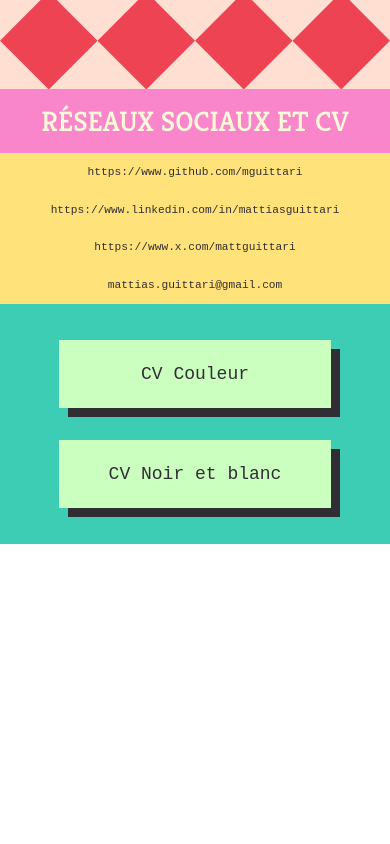
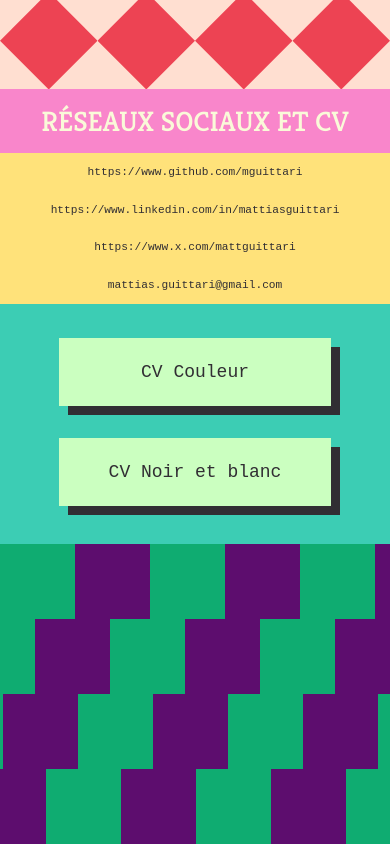
Before and after one commit to mguittari/my-portfolio, a React (Vite) app: page / in a window 390 px wide. Shown: the part 2152-2996 px from the top of the page. Before the commit the page ends 2696 px from the top, so only its background shows below. Built offline with nearby package versions, Linux system fonts and the light colour scheme; a web font is replaced by a local one.

Commit message:
last design pattern

```diff
--- a/src/App.jsx
+++ b/src/App.jsx
@@ -6,6 +6,7 @@
 import ProjectsComponent from "./components/ProjectsComponent/ProjectsComponent";
 import KitchenFloor from "./components/KitchenFloor/KitchenFloor";
 import SocialMediaComponent from "./components/SocialMediaComponent/SocialMediaComponent";
+import StaircasePattern from "./components/StaircasePattern/StaircasePattern";
 
 function App() {
 	return (
@@ -17,6 +18,7 @@
 			<ProjectsComponent />
 			<KitchenFloor />
 			<SocialMediaComponent />
+			<StaircasePattern />
 		</main>
 	);
 }
--- a/src/components/CurriculumComponent/curriculumComponent.module.scss
+++ b/src/components/CurriculumComponent/curriculumComponent.module.scss
@@ -7,6 +7,7 @@
     @extend %flex;
     flex-direction: column;
     gap: 2rem;
+    padding-bottom: 3px;
 }
 
 @media screen and (width >= 1024px) {
--- /dev/null
+++ b/src/components/StaircasePattern/StaircasePattern.jsx
@@ -0,0 +1,56 @@
+import { useState, useEffect } from "react";
+import styles from "./staircasePattern.module.scss";
+
+export default function StaircasePattern() {
+	const [cellCount, setCellCount] = useState(8);
+
+	useEffect(() => {
+		const handleResize = () => {
+			setCellCount(window.innerWidth >= 550 ? 16 : 8);
+		};
+
+		window.addEventListener("resize", handleResize);
+		handleResize();
+
+		return () => window.removeEventListener("resize", handleResize);
+	}, []);
+
+	const row = Array.from({ length: cellCount });
+
+	return (
+		<>
+			<div className={styles.row}>
+				{row.map((_, index) => (
+					<div
+						key={index}
+						className={`${styles.cell} ${index % 2 === 0 ? styles.green : styles.purple}`}
+					/>
+				))}
+			</div>
+			<div className={styles.row2}>
+				{row.map((_, index) => (
+					<div
+						key={index}
+						className={`${styles.cell} ${index % 2 === 0 ? styles.green : styles.purple}`}
+					/>
+				))}
+			</div>
+			<div className={styles.row3}>
+				{row.map((_, index) => (
+					<div
+						key={index}
+						className={`${styles.cell} ${index % 2 === 0 ? styles.green : styles.purple}`}
+					/>
+				))}
+			</div>
+			<div className={styles.row4}>
+				{row.map((_, index) => (
+					<div
+						key={index}
+						className={`${styles.cell} ${index % 2 === 0 ? styles.green : styles.purple}`}
+					/>
+				))}
+			</div>
+		</>
+	);
+}
--- /dev/null
+++ b/src/components/StaircasePattern/staircasePattern.module.scss
@@ -0,0 +1,48 @@
+@use "../../styles/variables" as var;
+
+.row, .row2, .row3, .row4 {
+    display: grid;
+    grid-template-columns: repeat(8, 1fr);
+    width: 125vw;
+}
+
+.row2 {
+    margin-left: -2.5rem;
+}
+
+.row3 {
+    margin-left: -4.5rem;
+}
+
+.row4 {
+    margin-left: -6.5rem;
+}
+
+.cell {
+    aspect-ratio: 1 / 1;
+    width: 75px;
+  }
+
+  .green {
+    background-color: var.$forest-green;
+  }
+
+  .purple {
+    background-color: var.$dark-purple;
+  }
+
+  @media screen and (width >= 460px) {
+    .row, .row2, .row3, .row4 {
+        grid-template-columns: repeat(16, 1fr);
+        // grid-template-rows: repeat(4, 1fr);
+    }
+    .cell {
+        width: 85px;
+      }
+  }
+
+  @media screen and (width >= 1024px) {
+    .cell {
+        width: 150px;
+      }
+  }
--- a/src/ui/ButtonCV/buttonCV.module.scss
+++ b/src/ui/ButtonCV/buttonCV.module.scss
@@ -12,6 +12,10 @@
     box-shadow: 9px 9px 0 var.$charcoal;
 }
 
+.button:hover{
+    background-color: var.$cream;
+}
+
 @media screen and (width >= 800px) {
     .button {
         font-size: calc(18px * 1.7);
```
